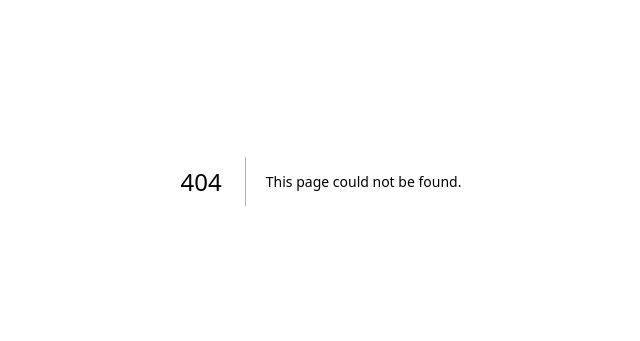
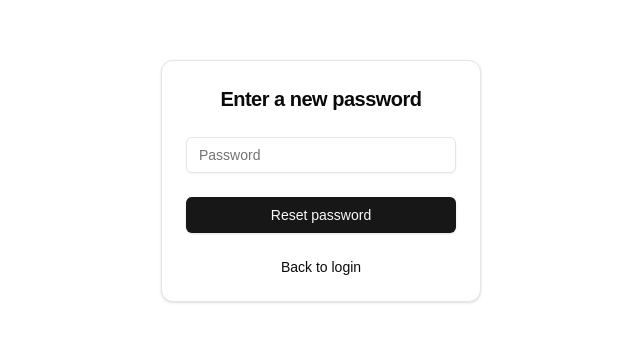
Before and after one commit to lskeey/next-auth-v5, a Next.js app: page /auth/new-password in a window 1280 px wide. Before the commit this address had no page. Shown: the part 219-560 px from the top of the page, without its empty margins (319-959 px from the left). Built offline with nearby package versions, Linux system fonts and the light colour scheme; no server answers.

Commit message:
feat(auth): add reset password logic with token validation for password update

```diff
--- /dev/null
+++ b/actions/new-password.ts
@@ -0,0 +1,40 @@
+"use server"
+
+import { getResetPasswordTokenByToken } from "@/data/reset-password-token"
+import { getUserByEmail } from "@/data/user"
+import { NewPasswordSchema } from "@/schemas"
+import { z } from "zod"
+import bcrypt from "bcryptjs"
+import { db } from "@/lib/db"
+
+export const newPassword = async (values: z.infer<typeof NewPasswordSchema>, token?: string | null) => {
+  if (!token) return { error: "Missing token!" }
+
+  const validateFields = NewPasswordSchema.safeParse(values)
+  if (!validateFields.success) return { error: "Invalid fields!"}
+
+  const { password } = validateFields.data
+
+  const existingToken = await getResetPasswordTokenByToken(token)
+  if (!existingToken) return { error: "Invalid token!" }
+
+  const hasExpired = new Date(existingToken.expires) < new Date()
+  if (hasExpired) return { error: "Token has expired!" }
+
+  const existingUser = await getUserByEmail(existingToken?.email)
+
+  if (!existingUser) return { error: "Email does not exist!" }
+
+  const hashedPassword = await bcrypt.hash(password, 10)
+
+  await db.user.update({
+    where: { id: existingUser.id },
+    data: { password: hashedPassword }
+  })
+
+  await db.resetPasswordToken.delete({
+    where: { id: existingToken.id }
+  })
+
+  return { success: "Password updated!"}
+}
--- a/actions/reset.ts
+++ b/actions/reset.ts
@@ -24,5 +24,5 @@
     resetPasswordToken.token
   )
 
-  return { success: "Reset email sent!!"}
+  return { success: "Reset email sent!"}
 }
--- /dev/null
+++ b/app/auth/new-password/page.tsx
@@ -0,0 +1,9 @@
+import NewPasswordForm from "@/components/auth/new-password-form"
+
+const NewPassWordPage = () => {
+  return (
+    <NewPasswordForm />
+  )
+}
+
+export default NewPassWordPage
--- /dev/null
+++ b/components/auth/new-password-form.tsx
@@ -0,0 +1,79 @@
+"use client"
+
+import { zodResolver } from "@hookform/resolvers/zod"
+import { useForm } from "react-hook-form"
+import { z } from "zod"
+import { useSearchParams  } from "next/navigation"
+
+import { Button } from "@/components/ui/button"
+import {
+  Form,
+  FormControl,
+  FormField,
+  FormItem,
+  FormMessage,
+} from "@/components/ui/form"
+import { Input } from "@/components/ui/input"
+import { useState, useTransition } from "react"
+import { FormError } from "../form-error"
+import { FormSuccess } from "../form-success"
+import CardWrapper from "./card-wrapper"
+import { NewPasswordSchema } from "@/schemas"
+import { newPassword } from "@/actions/new-password"
+
+const NewPasswordForm = () => {
+  const searchParams = useSearchParams()
+  const token = searchParams.get("token")
+
+  const [error, setError] = useState<string | undefined>("")
+  const [success, setSuccess] = useState<string | undefined>("")
+  const [isPending, startTransition] = useTransition()
+
+  const form = useForm<z.infer<typeof NewPasswordSchema>>({
+    resolver: zodResolver(NewPasswordSchema),
+    defaultValues: {
+      password: ""
+    },
+  })
+
+  function onSubmit(data: z.infer<typeof NewPasswordSchema>) {
+    setError("")
+    setSuccess("")
+
+    startTransition(() => {
+      newPassword(data, token).then((data) => {
+        setError(data?.error)
+        setSuccess(data?.success)
+      })
+    })
+  }
+
+  return (
+    <CardWrapper
+      headerLabel="Enter a new password"
+      switchButtonLabel="Back to login"
+      switchButtonHref="/auth/login">
+      <Form {...form}>
+        <form onSubmit={form.handleSubmit(onSubmit)} className="w-full space-y-6">
+          <FormField
+            control={form.control}
+            name="password"
+            render={({ field }) => (
+              <FormItem>
+                <FormControl>
+                  <Input type="password" placeholder="Password" {...field} disabled={isPending} />
+                </FormControl>
+                <FormMessage />
+              </FormItem>
+            )}
+          />
+          <FormError message={error} />
+          <FormSuccess message={success} />
+          <Button type="submit" className="w-full" disabled={isPending}>Reset password</Button>
+        </form>
+      </Form>
+    </CardWrapper>
+  )
+}
+
+export default NewPasswordForm
--- a/routes.ts
+++ b/routes.ts
@@ -16,7 +16,8 @@
 export const authRoutes = [
   "/auth/login",
   "/auth/register",
-  "/auth/reset"
+  "/auth/reset",
+  "/auth/new-password"
 ]
 
 /**
--- a/schemas/index.ts
+++ b/schemas/index.ts
@@ -14,3 +14,7 @@
 export const ResetSchema = z.object({
   email: z.string().email(),
 })
+
+export const NewPasswordSchema = z.object({
+  password: z.string(),
+})
```
